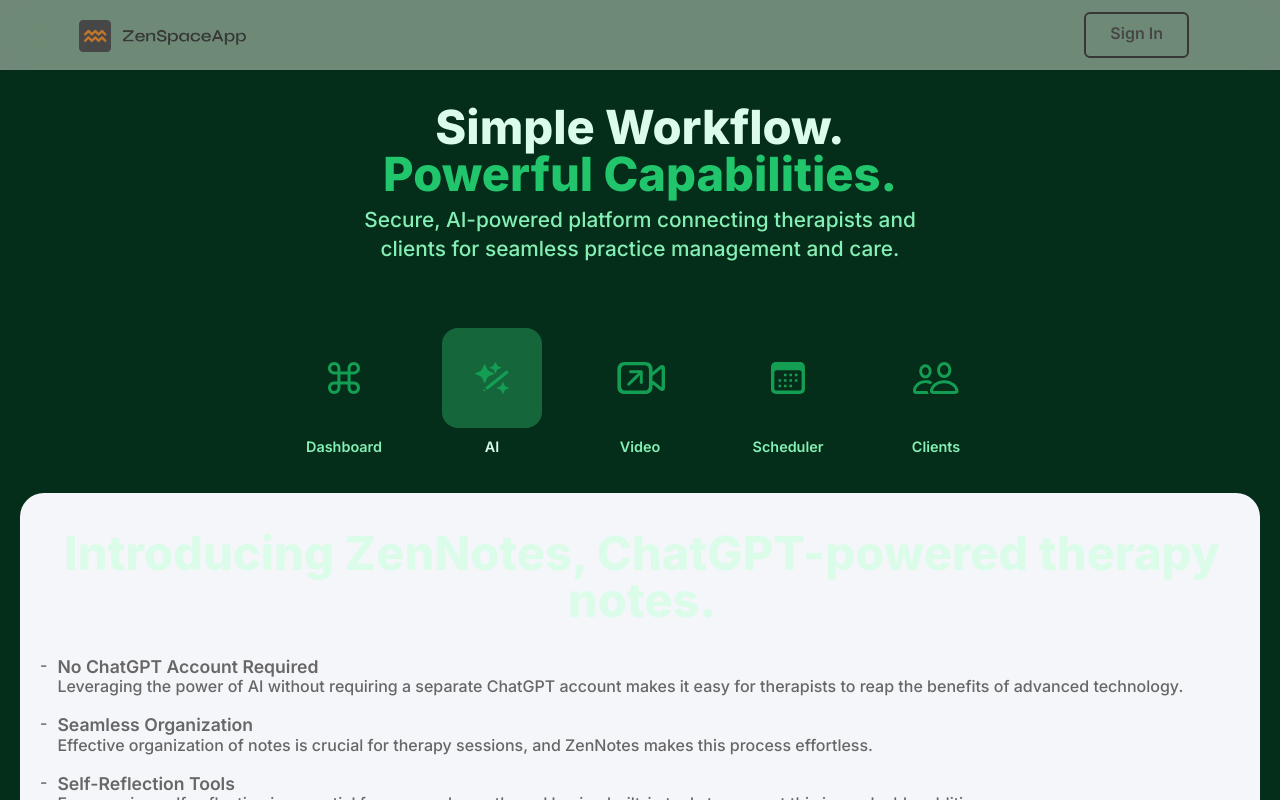
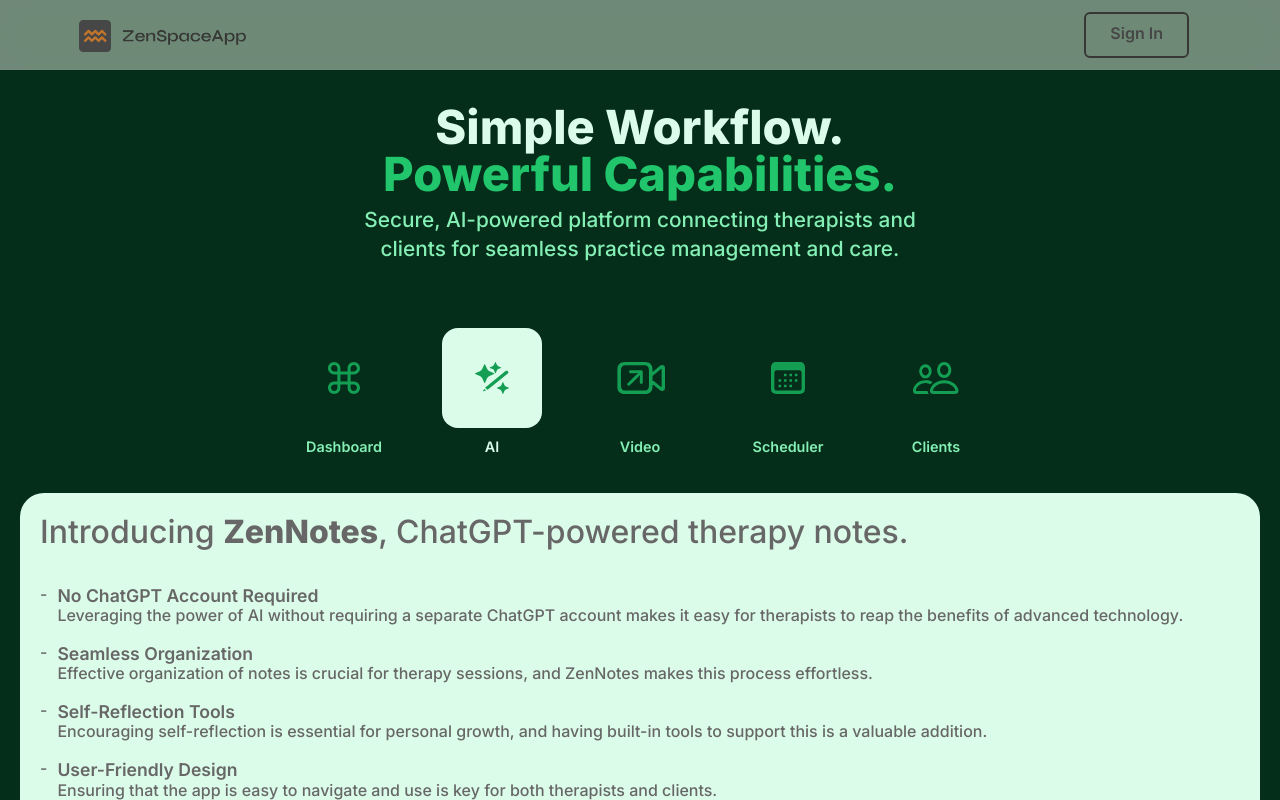
Before and after one commit to ZenSpaceApp/zenspace-website, a Next.js app: page / in a window 1280 px wide. Both pictures are taken after a click on the item "AI". Shown: the part 4024-4824 px from the top of the page. Built offline with nearby package versions, Linux system fonts and the light colour scheme.

Commit message:
Changed colors on simple workflwo section.

```diff
--- a/app/page.tsx
+++ b/app/page.tsx
@@ -308,16 +308,14 @@
       className="zen-notes"
     >
       <div className='desc'>
-        <h3
-          className='display-6 pt-3'>
+        <h4>
           Introducing <span className='bold-accent'>
             ZenNotes</span>, ChatGPT-powered therapy notes.
-        </h3>
+        </h4>
         <ul>
           {notesHighLights.map((feature, idx) => (
             <li key={idx}>
               <div>
-
               <h5 className="heading">{feature[0]}</h5>
               <div>{feature[1]}</div>
               </div>
--- a/styles/styles.scss
+++ b/styles/styles.scss
@@ -408,58 +408,21 @@
 
 
     @media screen and #{$mq-medium} {
-      // grid-template-columns: 1fr;
-      // grid-template-rows: repeat(4, minmax(100px, auto));
-      // row-gap: 0;
-      // align-content: start; /* Prevent extra space distribution */
-
-      // .headline {
-      //   grid-column: 1 / span 1; /* First column, span 1 column */
-      //   grid-row: 1 / 4; /* First row, span 1 row */
-
-      // }
-
-      // .feature-pills {
-      //   grid-column: 1 / span 1; /* First column, span 1 column */
-      //   grid-row: 3 / 4; /* Second row, span 1 row */
-      // }
-
-      // .ctaButtons {
-      //   grid-column: 1 / span 1; /* First column, span 1 column */
-      //   grid-row: 4 / span 4; /* Third row, span 1 row */
-      //   flex-direction: row;
-      //   display: flex;
-      //   align-items: stretch;
-      // }
-
-      // .heroImg {
-      //   grid-column: 1 / span 1; /* Second column, span 1 column */
-      //   grid-row: 2 / span 4; /* First row, span 3 rows */
-      //   margin-left: auto;
-      //   margin-top: 0;
-      //   margin-bottom: 0;
-      // }
-    }
-
-    @media screen and #{$mq-medium} {
       grid-template-columns: 1fr;
       grid-template-rows: repeat(4, minmax(10px, auto));
 
       .headline {
-        // grid-column: 1 / span 1; /* First column, span 1 column */
         grid-row: 1; /* First row, span 1 row */
         font-size: 4rem;
       }
 
       .feature-pills {
-        // grid-column: 1 / span 1; /* First column, span 1 column */
         grid-row: 2 ; /* Second row, span 1 row */
         justify-content: center;
         display: flex;
       }
 
       .ctaButtons {
-        // grid-column: 1 / span 1; /* First column, span 1 column */
         grid-row: 3; /* Third row, span 1 row */
         flex-direction: row;
         justify-content: center;
@@ -467,7 +430,6 @@
       }
 
       .heroImg {
-        // grid-column: 2 / span 1; /* Second column, span 1 column */
         grid-row: 4; /* First row, span 3 rows */
         margin-top: 32px;
         max-width: 100%;
@@ -571,13 +533,6 @@
       margin: auto;
       width: 100%;
       max-width: inherit;
-      // border: 2px solid var(--color--grey1);
-      // border-radius: 8px;
-
-      @media screen and #{$mq-large} {
-        // border-radius: 24px;
-      }
-
     }
 
     .pills {
@@ -627,7 +582,7 @@
 
           &.active {
             .pill {
-              background: var(--green-800);
+              background: var(--green-100);
 
             }
 
@@ -644,12 +599,12 @@
       border-radius: 8px;
       margin: 20px;
       padding: 1rem;
-      background: var(--color--complimentary);
+      background: var(--green-100);
 
 
       @media screen and #{$mq-large} {
-        border-radius: 30px;
-        padding: 4rem;
+        border-radius: 24px;
+        padding: 3rem;
         margin: 0 5%;
       }
     }
@@ -657,22 +612,20 @@
     .zen-notes {
       display: grid;
       max-width: 100%;
-      // margin: auto 5%;
       margin: 20px;
       grid-template-columns: 1fr;
       gap: 40px;
-      // border: 1px solid #00000010;
       padding-right: 0;
       padding-bottom: 4rem;
       padding-top: 20px ;
       padding-left: 20px;
       border-radius: 24px;
-      background: var(--color--complimentary);
+      background: var(--green-100);
 
 
       @media screen and #{$mq-large} {
         grid-template-columns: 1fr 2fr;
-        padding: 4rem;
+        padding: 2rem;
         padding-right: 0;
       }
 
@@ -686,13 +639,14 @@
         color: var(--color--grey2);
         padding-right: 1rem;
 
+        h4 { font-size: 2rem; }
+
         .heading {
           font-weight: 575 !important;
-          color: var(--color--grey2);
+          // color: var(--color--grey2);
           font-size: 1.1rem;
           line-height: 1.2;
           margin: 0;
-
         }
 
         ul {
```
